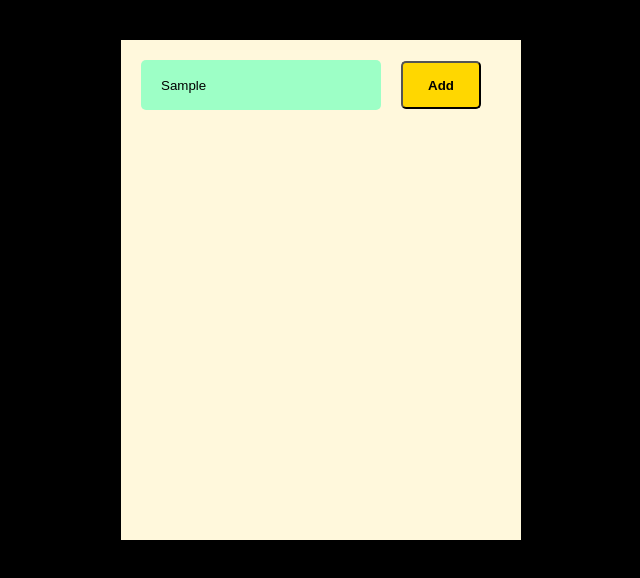
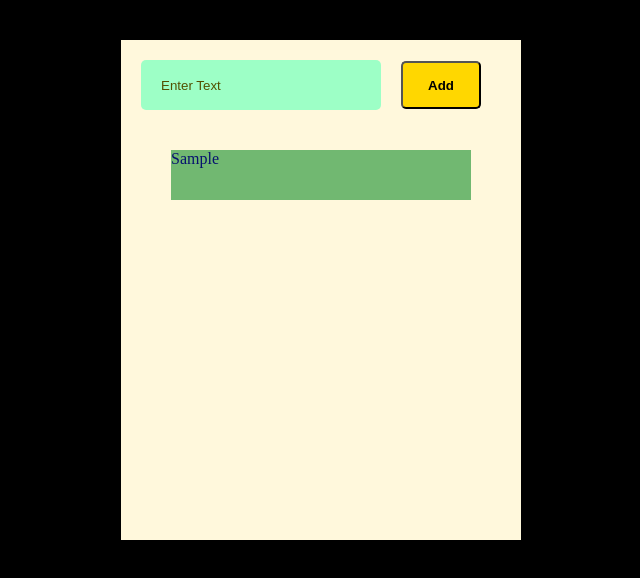
Before and after one commit to spantheslayer/portfolio, a React (Create React App) app: page / in a window 1280 px wide. Both pictures are taken after typing "Sample" into the empty fields and a click on the button "Add". Shown: the top 578 px of the page, without its empty margins (319-959 px from the left). Built offline with nearby package versions, Linux system fonts and the light colour scheme.

Commit message:
in complete

```diff
--- a/src/App.js
+++ b/src/App.js
@@ -1,5 +1,6 @@
 import React from 'react'
 import "./App.css"
+import ListItems from './ListItems'
 
 class App extends React.Component {
   constructor(props){
@@ -24,6 +25,17 @@ class App extends React.Component {
   }
   addItem(e){
     e.preventDefault()
+    const newItem = this.state.currentItem
+    if(newItem.text!==""){
+      const newItems=[...this.state.items, newItem]
+      this.setState({
+        items:newItems,
+        currentItem:{
+          text:'',
+          key:''
+        }
+      })
+    }
   }
   render() {
     return (
@@ -34,6 +46,7 @@ class App extends React.Component {
               <button type="submit">Add</button>
             </form>
           </header>
+          <ListItems items = {this.state.items}></ListItems>
       </div>
     )
   }
--- /dev/null
+++ b/src/ListItems.css
@@ -0,0 +1,7 @@
+.list {
+    color: #07116e;
+    width: 300px;
+    background-color: rgb(113, 184, 113);
+    height: 50px;
+    margin: 20px auto;
+}
--- /dev/null
+++ b/src/ListItems.js
@@ -0,0 +1,18 @@
+import React from 'react'
+import './ListItems.css'
+
+function ListItems(props) {
+    const items = props.items
+    const listItems = items.map(item => {
+
+        return <div className="list" key="itemm.key">
+            <p>{item.text}</p>
+        </div>
+
+    })
+    return(
+        <div>{listItems}</div>
+    )
+}
+
+export default ListItems
```
